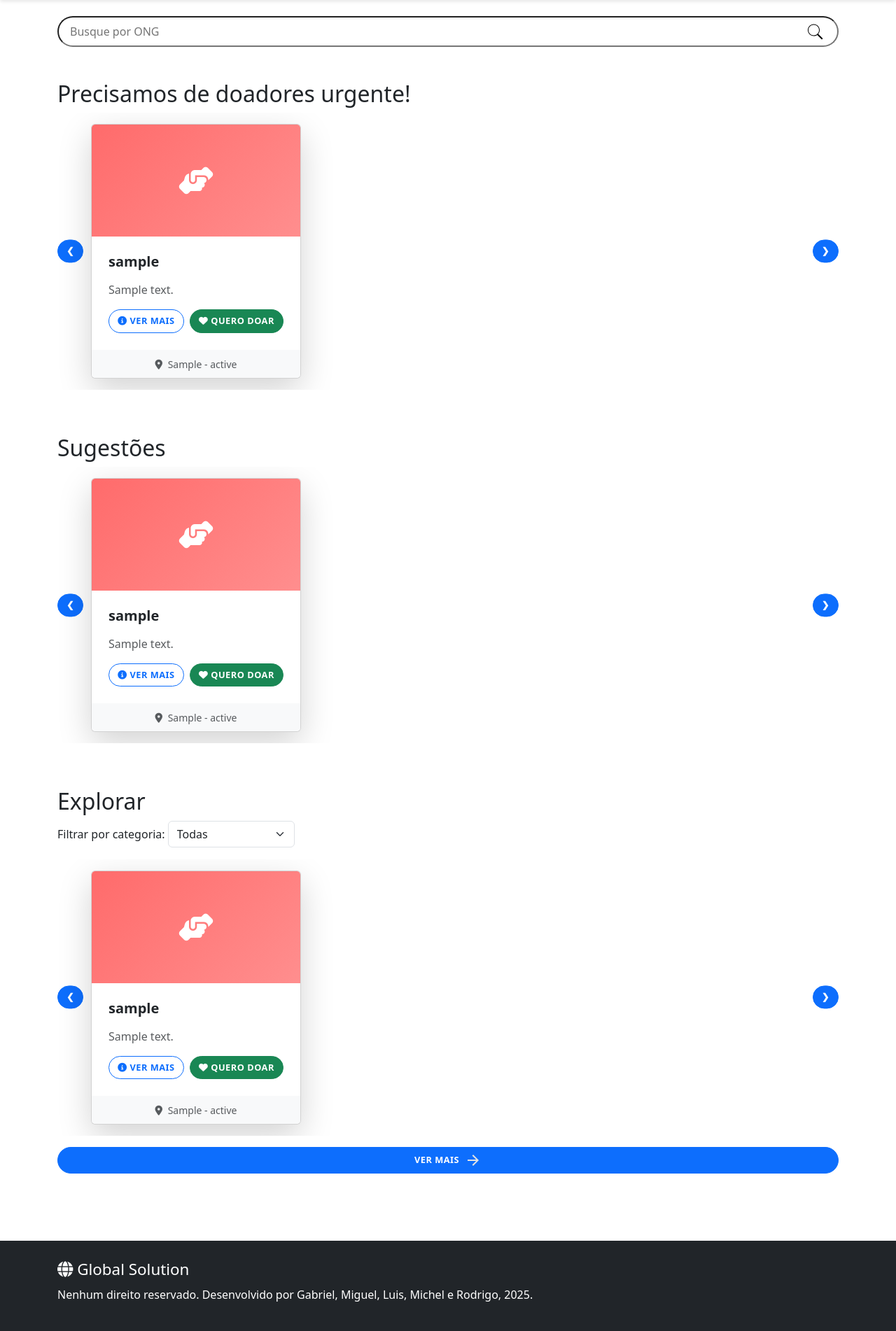
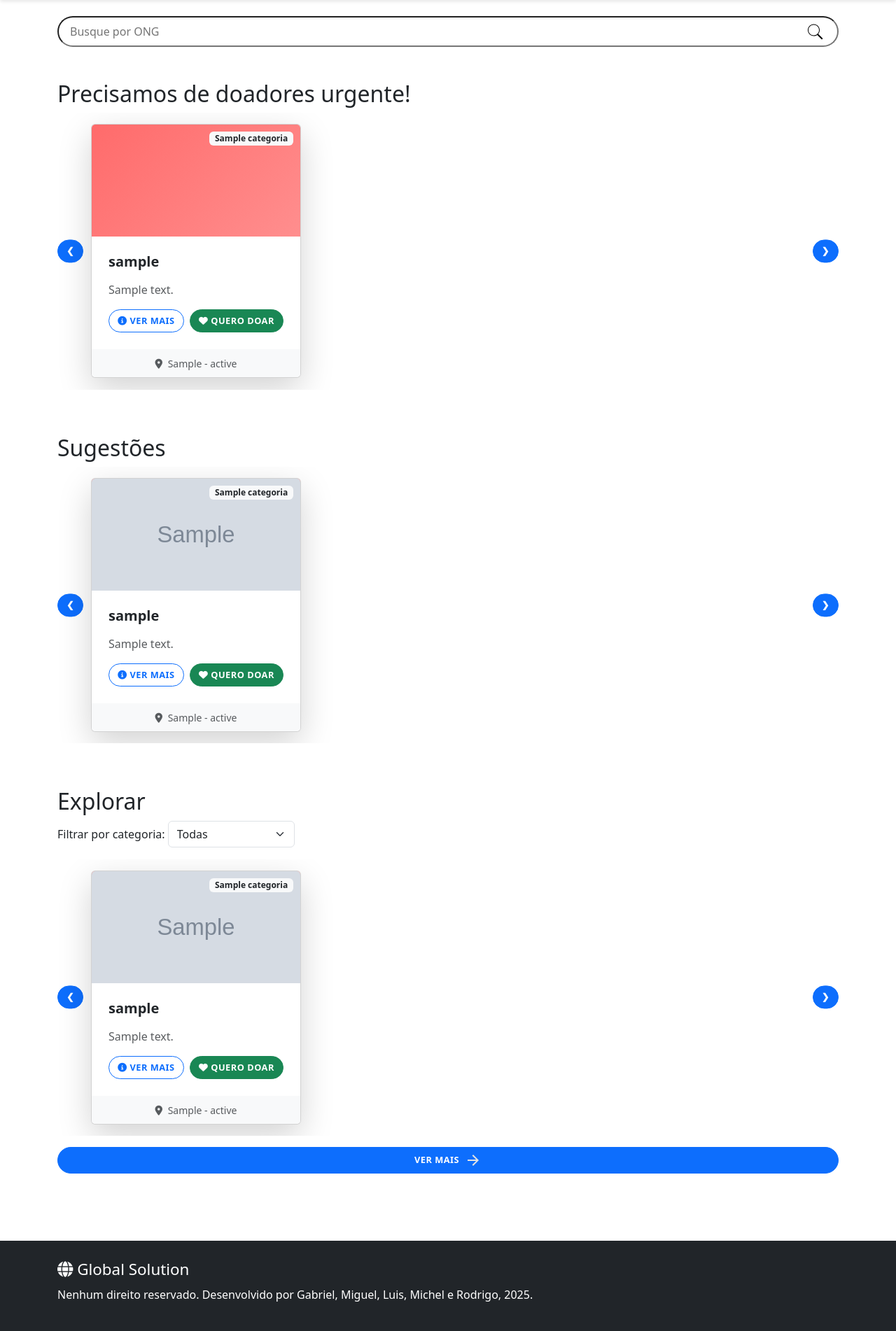
Before and after one commit to Rodrigo635/global-solution-2025, a Django app: page /doacoes/ in a window 1280 px wide. Shown: the part 73-1975 px from the top of the page at 70% size. Run offline with Django 5.2, Linux system fonts and the light colour scheme; tables that the repository leaves empty hold one stand-in row (values such as "Sample post"); grey boxes marked "Sample" are stand-in pictures.

Commit message:
Adicionando imagens de forma dinamica

```diff
--- /dev/null
+++ b/app_doacoes/static/css/doacoes.css
@@ -0,0 +1,112 @@
+.ong-card {
+  width: 350px;
+  flex: 0 0 300px;
+}
+
+#carousel-urgente,
+#carousel-sugestoes,
+#carousel-explorar {
+  overflow: auto !important;
+}
+
+#image-profile {
+  border-top-left-radius: 5px;
+  border-top-right-radius: 5px;
+  width: 100%;
+  height: 160px;
+}
+
+.card-img-top {
+  height: 160px;
+  background: linear-gradient(135deg, #ff6b6b, #ff8e8e);
+  position: relative;
+  display: flex;
+  align-items: center;
+  justify-content: center;
+}
+
+.card-icon {
+  font-size: 2.5rem;
+  color: white;
+}
+
+.category-badge {
+  position: absolute;
+  top: 10px;
+  right: 10px;
+  font-size: 0.75rem;
+}
+
+.btn {
+  border-radius: 20px;
+  font-weight: 600;
+  text-transform: uppercase;
+  font-size: 0.8rem;
+  letter-spacing: 0.5px;
+}
+
+/* CSS para melhorar experiência touch no carrossel */
+.carousel-container {
+  /* Remove a scrollbar padrão */
+  scrollbar-width: none; /* Firefox */
+  -ms-overflow-style: none; /* IE e Edge */
+
+  /* Suaviza o scroll */
+  scroll-behavior: smooth;
+
+  /* Melhora performance no mobile */
+  -webkit-overflow-scrolling: touch;
+
+  /* Previne seleção de texto durante o arrasto */
+  -webkit-user-select: none;
+  -moz-user-select: none;
+  -ms-user-select: none;
+  user-select: none;
+}
+
+/* Remove scrollbar no Webkit (Chrome, Safari) */
+.carousel-container::-webkit-scrollbar {
+  display: none;
+}
+
+/* Melhora a área de toque nos botões para mobile */
+@media (max-width: 768px) {
+  .carousel-prev,
+  .carousel-next {
+    min-width: 44px;
+    min-height: 44px;
+    padding: 12px;
+  }
+
+  #carousel-urgente,
+  #carousel-sugestoes,
+  #carousel-explorar {
+    overflow: auto !important;
+  }
+
+  /* Remove hover effects no mobile */
+  .card {
+    transition: none !important;
+  }
+
+  .card:hover {
+    transform: none !important;
+  }
+}
+
+/* Estados do cursor para desktop */
+@media (min-width: 769px) {
+  .carousel-container {
+    cursor: grab;
+  }
+
+  .carousel-container:active {
+    cursor: grabbing;
+  }
+}
+
+/* Smooth transitions para cards */
+.card {
+  transition: transform 0.2s ease;
+  will-change: transform;
+}
--- a/app_doacoes/static/css/doar.css
+++ /dev/null
@@ -1,33 +0,0 @@
-.ong-card {
-    width: 350px;
-    flex: 0 0 300px;
-  }
-
-  .card-img-top {
-    height: 160px;
-    background: linear-gradient(135deg, #ff6b6b, #ff8e8e);
-    position: relative;
-    display: flex;
-    align-items: center;
-    justify-content: center;
-  }
-
-  .card-icon {
-    font-size: 2.5rem;
-    color: white;
-  }
-
-  .category-badge {
-    position: absolute;
-    top: 10px;
-    right: 10px;
-    font-size: 0.75rem;
-  }
-
-  .btn {
-    border-radius: 20px;
-    font-weight: 600;
-    text-transform: uppercase;
-    font-size: 0.8rem;
-    letter-spacing: 0.5px;
-  }
--- a/app_doacoes/static/css/explorar.css
+++ b/app_doacoes/static/css/explorar.css
@@ -5,6 +5,11 @@
   overflow: hidden;
   padding: 0;
   transition: all 0.3s ease;
+}
+
+#image-profile{
+  width: 100%;
+  height: 160px;
 }
 
 .ong-card:hover {
--- /dev/null
+++ b/app_doacoes/static/js/doacao.js
@@ -0,0 +1,125 @@
+// Função para configurar cada carrossel com suporte touch
+function setupCarousel(carouselId) {
+  const container = document.getElementById(`carousel-${carouselId}`);
+  const prevBtn = document.querySelector(
+    `.carousel-prev[data-carousel="${carouselId}"]`
+  );
+  const nextBtn = document.querySelector(
+    `.carousel-next[data-carousel="${carouselId}"]`
+  );
+
+  if (!container || !prevBtn || !nextBtn) return;
+
+  const scrollAmount = () => {
+    const card = container.querySelector(".card");
+    return card ? (card.offsetWidth + 12) * 3 : 600;
+  };
+
+  // Navegação por botões
+  prevBtn.onclick = (e) => {
+    e.stopPropagation();
+    container.scrollBy({ left: -scrollAmount(), behavior: "smooth" });
+  };
+
+  nextBtn.onclick = (e) => {
+    e.stopPropagation();
+    container.scrollBy({ left: scrollAmount(), behavior: "smooth" });
+  };
+
+  // SUPORTE TOUCH PARA MOBILE
+  let startX = 0;
+  let startY = 0;
+  let scrollLeft = 0;
+  let isDown = false;
+  let hasMoved = false;
+
+  // Touch Start (início do toque)
+  container.addEventListener('touchstart', (e) => {
+    isDown = true;
+    hasMoved = false;
+    startX = e.touches[0].pageX;
+    startY = e.touches[0].pageY;
+    scrollLeft = container.scrollLeft;
+    container.style.cursor = 'grabbing';
+  }, { passive: true });
+
+  // Touch Move (arrastar)
+  container.addEventListener('touchmove', (e) => {
+    if (!isDown) return;
+
+    const x = e.touches[0].pageX;
+    const y = e.touches[0].pageY;
+    const walkX = (x - startX) * 2; // Multiplicador para sensibilidade
+    const walkY = Math.abs(y - startY);
+
+    // Se o movimento horizontal for maior que vertical, previne scroll vertical
+    if (Math.abs(walkX) > walkY) {
+      e.preventDefault();
+      hasMoved = true;
+      container.scrollLeft = scrollLeft - walkX;
+    }
+  }, { passive: false });
+
+  // Touch End (fim do toque)
+  container.addEventListener('touchend', () => {
+    isDown = false;
+    container.style.cursor = 'grab';
+  }, { passive: true });
+
+  // SUPORTE MOUSE PARA DESKTOP (opcional, melhora UX)
+  container.addEventListener('mousedown', (e) => {
+    isDown = true;
+    hasMoved = false;
+    startX = e.pageX - container.offsetLeft;
+    scrollLeft = container.scrollLeft;
+    container.style.cursor = 'grabbing';
+  });
+
+  container.addEventListener('mouseleave', () => {
+    isDown = false;
+    container.style.cursor = 'grab';
+  });
+
+  container.addEventListener('mouseup', () => {
+    isDown = false;
+    container.style.cursor = 'grab';
+  });
+
+  container.addEventListener('mousemove', (e) => {
+    if (!isDown) return;
+    e.preventDefault();
+    hasMoved = true;
+    const x = e.pageX - container.offsetLeft;
+    const walk = (x - startX) * 2;
+    container.scrollLeft = scrollLeft - walk;
+  });
+
+  // Previne cliques acidentais após arrastar
+  container.addEventListener('click', (e) => {
+    if (hasMoved) {
+      e.preventDefault();
+      e.stopPropagation();
+    }
+  });
+
+  // Estilo inicial do cursor
+  container.style.cursor = 'grab';
+}
+
+// Configura todos os carrosseis
+document.addEventListener("DOMContentLoaded", () => {
+  ["urgente", "sugestoes", "explorar"].forEach(setupCarousel);
+
+  // Efeitos de hover (apenas para desktop)
+  if (!('ontouchstart' in window)) {
+    document.querySelectorAll(".card").forEach((card) => {
+      card.onmouseenter = () => {
+        card.style.transform = "scale(1.05)";
+      };
+
+      card.onmouseleave = () => {
+        card.style.transform = "scale(1)";
+      };
+    });
+  }
+});
--- a/app_doacoes/static/js/doacoes.js
+++ /dev/null
@@ -1,43 +0,0 @@
- // Função para configurar cada carrossel
-  function setupCarousel(carouselId) {
-    const container = document.getElementById(`carousel-${carouselId}`);
-    const prevBtn = document.querySelector(
-      `.carousel-prev[data-carousel="${carouselId}"]`
-    );
-    const nextBtn = document.querySelector(
-      `.carousel-next[data-carousel="${carouselId}"]`
-    );
-
-    if (!container || !prevBtn || !nextBtn) return;
-
-    const scrollAmount = () => {
-      const card = container.querySelector(".card");
-      return card ? (card.offsetWidth + 12) * 3 : 600;
-    };
-
-    prevBtn.onclick = (e) => {
-      e.stopPropagation();
-      container.scrollBy({ left: -scrollAmount(), behavior: "smooth" });
-    };
-
-    nextBtn.onclick = (e) => {
-      e.stopPropagation();
-      container.scrollBy({ left: scrollAmount(), behavior: "smooth" });
-    };
-  }
-
-  // Configura todos os carrosseis
-  document.addEventListener("DOMContentLoaded", () => {
-    ["urgente", "sugestoes", "explorar"].forEach(setupCarousel);
-
-    // Efeitos de hover
-    document.querySelectorAll(".card").forEach((card) => {
-      card.onmouseenter = () => {
-        card.style.transform = "scale(1.05)";
-      };
-
-      card.onmouseleave = () => {
-        card.style.transform = "scale(1)";
-      };
-    });
-  });
--- a/app_doacoes/templates/doacoes.html
+++ b/app_doacoes/templates/doacoes.html
@@ -1,5 +1,5 @@
 {% extends 'index2.html' %} {% block content %} {% load static %}
-<link rel="stylesheet" href="{% static 'css/doar.css' %}" />
+<link rel="stylesheet" href="{% static 'css/doacoes.css' %}" />
 
 <section class="py-5" id="doacoes">
   <div class="container my-lg-5">
@@ -41,14 +41,19 @@
         </button>
         <div
           id="carousel-urgente"
-          class="d-flex overflow-hidden gap-3 py-3 position-relative px-md-5 carousel-container"
+          class="d-flex gap-3 py-3 position-relative px-md-5 carousel-container"
           style="scroll-behavior: smooth"
         >
           {% for urgente in urgentes %}
           <div class="card ong-card shadow-lg">
             <div class="card-img-top position-relative">
-              <i class="fas fa-hands-helping card-icon"></i>
-              {% for categoria in urgente.categorias.all %}
+              {% if ong.user.imagem %}
+              <img
+                src="{{ ong.user.imagem.url }}"
+                alt="{{ ong.user }}"
+                id="image-profile"
+              />
+              {% endif %} {% for categoria in urgente.user.categorias.all %}
               <span class="badge bg-light text-dark category-badge"
                 >{{ categoria.nome }}</span
               >
@@ -56,7 +61,9 @@
             </div>
 
             <div class="card-body p-4">
-              <h5 class="card-title fw-bold text-dark mb-3">{{ urgente.user }}</h5>
+              <h5 class="card-title fw-bold text-dark mb-3">
+                {{ urgente.user }}
+              </h5>
               <p class="card-text text-muted mb-3">{{ urgente.descricao }}</p>
 
               <!-- Botões de ação -->
@@ -114,14 +121,19 @@
         </button>
         <div
           id="carousel-sugestoes"
-          class="d-flex overflow-hidden gap-3 py-3 px-md-5 carousel-container"
+          class="d-flex gap-3 py-3 px-md-5 carousel-container"
           style="scroll-behavior: smooth"
         >
           {% for ong in ongs %}
           <div class="card ong-card shadow-lg">
             <div class="card-img-top position-relative">
-              <i class="fas fa-hands-helping card-icon"></i>
-              {% for categoria in ong.categorias.all %}
+              {% if ong.user.imagem %}
+              <img
+                src="{{ ong.user.imagem.url }}"
+                alt="{{ ong.user }}"
+                id="image-profile"
+              />
+              {% endif %} {% for categoria in ong.user.categorias.all %}
               <span class="badge bg-light text-dark category-badge"
                 >{{ categoria.nome }}</span
               >
@@ -199,14 +211,19 @@
         </button>
         <div
           id="carousel-explorar"
-          class="d-flex overflow-hidden gap-3 py-3 px-md-5 carousel-container"
+          class="d-flex gap-3 py-3 px-md-5 carousel-container"
           style="scroll-behavior: smooth"
         >
           {% for ong in ongs %}
           <div class="card ong-card shadow-lg">
             <div class="card-img-top position-relative">
-              <i class="fas fa-hands-helping card-icon"></i>
-              {% for categoria in ong.categorias.all %}
+              {% if ong.user.imagem %}
+              <img
+                src="{{ ong.user.imagem.url }}"
+                alt="{{ ong.user }}"
+                id="image-profile"
+              />
+              {% endif %} {% for categoria in ong.user.categorias.all %}
               <span class="badge bg-light text-dark category-badge"
                 >{{ categoria.nome }}</span
               >
@@ -283,6 +300,6 @@
 </section>
 
 {% load static %}
-<script src="{% static 'js/doacoes.js' %}"></script>
+<script src="{% static 'js/doacao.js' %}"></script>
 
 {% endblock %}
```
Also changed, not shown: app_doacoes/static/css/ong.css (renamed from app_doacoes/static/css/ongs.css, +7 -1 lines), app_doacoes/templates/explorar.html (+7 -2 lines), app_doacoes/templates/ong.html (+6 -4 lines), app_contas/migrations/0001_initial.py.
